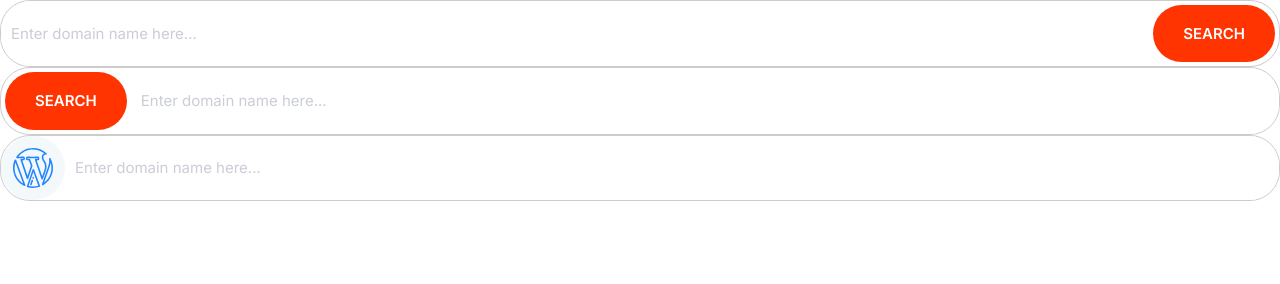
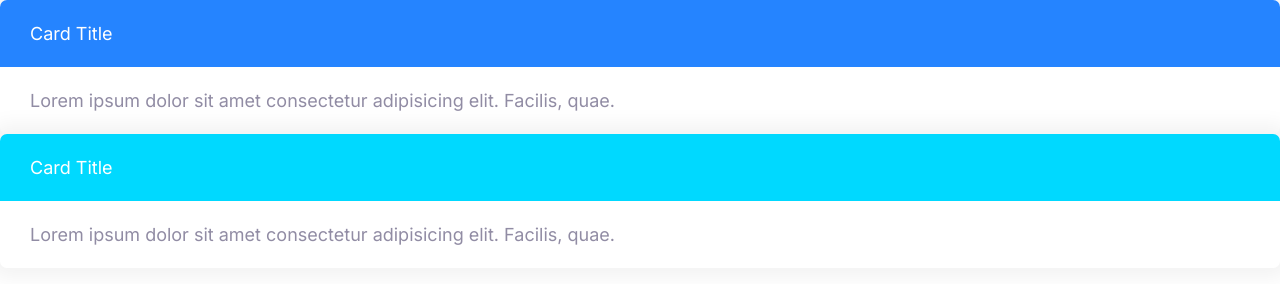
Before and after one commit to jack-mocha/moshify, a plain HTML site: page index.html in a window 1280 px wide. Drawn offline with Linux system fonts and the light colour scheme.

Commit message:
Build the card component

```diff
--- a/css/style.css
+++ b/css/style.css
@@ -278,3 +278,26 @@ a {
     font-size: 1.5rem;
   }
 }
+
+/* Cards */
+
+.card {
+  border-radius: 7px;
+  box-shadow: 0 0 20px 10px #f3f3f3;
+  overflow: hidden;
+}
+
+.card__header,
+.card__body {
+  padding: 2rem 3rem;
+}
+
+.card--primary .card__header {
+  background-color: var(--color-primary);
+  color: white;
+}
+
+.card--secondary .card__header {
+  background-color: var(--color-secondary);
+  color: white;
+}
--- a/index.html
+++ b/index.html
@@ -14,34 +14,17 @@
     <link rel="stylesheet" href="css/style.css" />
   </head>
   <body>
-    <div class="input-group">
-      <input
-        type="text"
-        class="input"
-        placeholder="Enter domain name here..."
-      />
-      <button class="btn btn--accent">Search</button>
+    <div class="card card--primary">
+      <header class="card__header">Card Title</header>
+      <div class="card__body">
+        Lorem ipsum dolor sit amet consectetur adipisicing elit. Facilis, quae.
+      </div>
     </div>
-    <div class="input-group">
-      <button class="btn btn--accent">Search</button>
-      <input
-        type="text"
-        class="input"
-        placeholder="Enter domain name here..."
-      />
-    </div>
-    <div class="input-group">
-      <span class="icon-container">
-        <svg class="icon icon--primary">
-          <use xlink:href="images/sprite.svg#wordpress"></use>
-        </svg>
-      </span>
-
-      <input
-        type="text"
-        class="input"
-        placeholder="Enter domain name here..."
-      />
+    <div class="card card--secondary">
+      <header class="card__header">Card Title</header>
+      <div class="card__body">
+        Lorem ipsum dolor sit amet consectetur adipisicing elit. Facilis, quae.
+      </div>
     </div>
   </body>
 </html>
```
Also changed, not shown: components/cards.html (added, +12 -0 lines).
